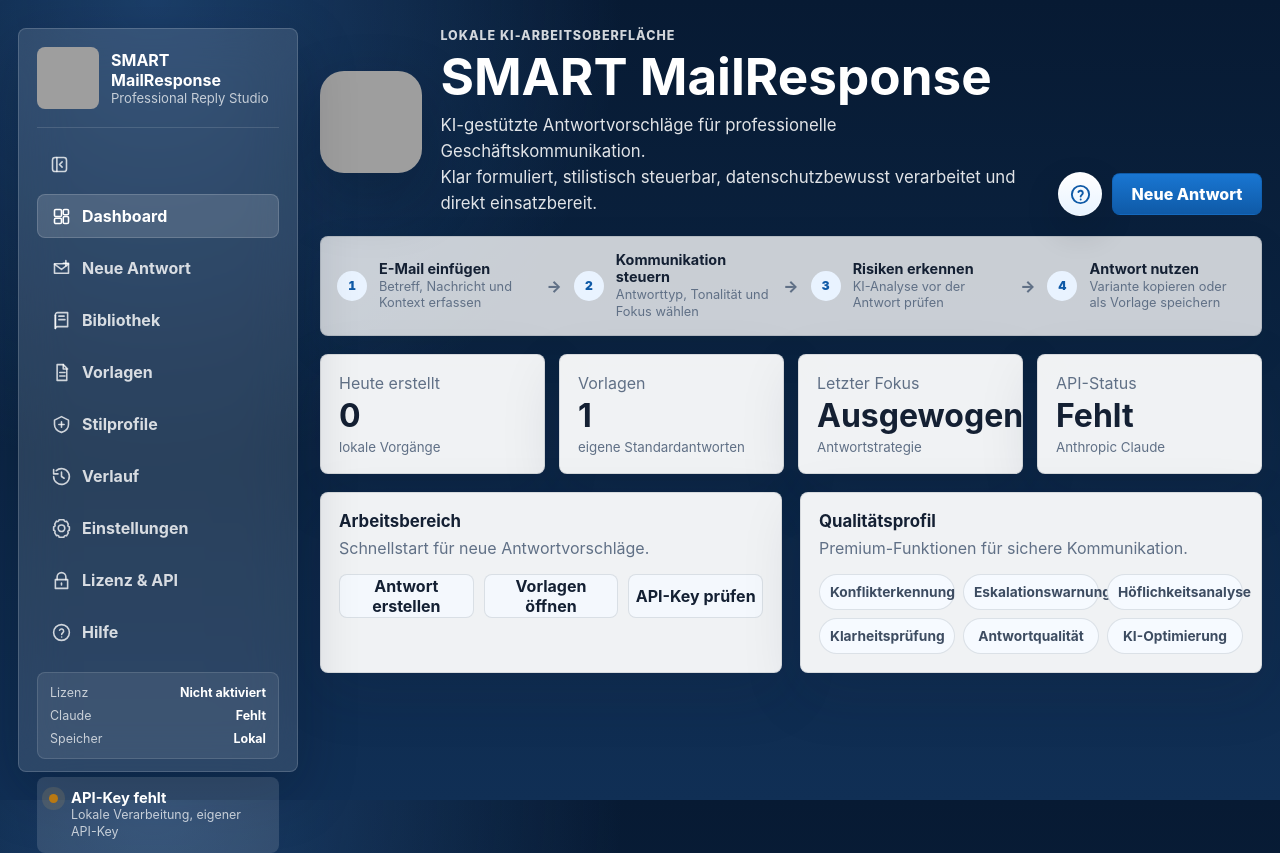
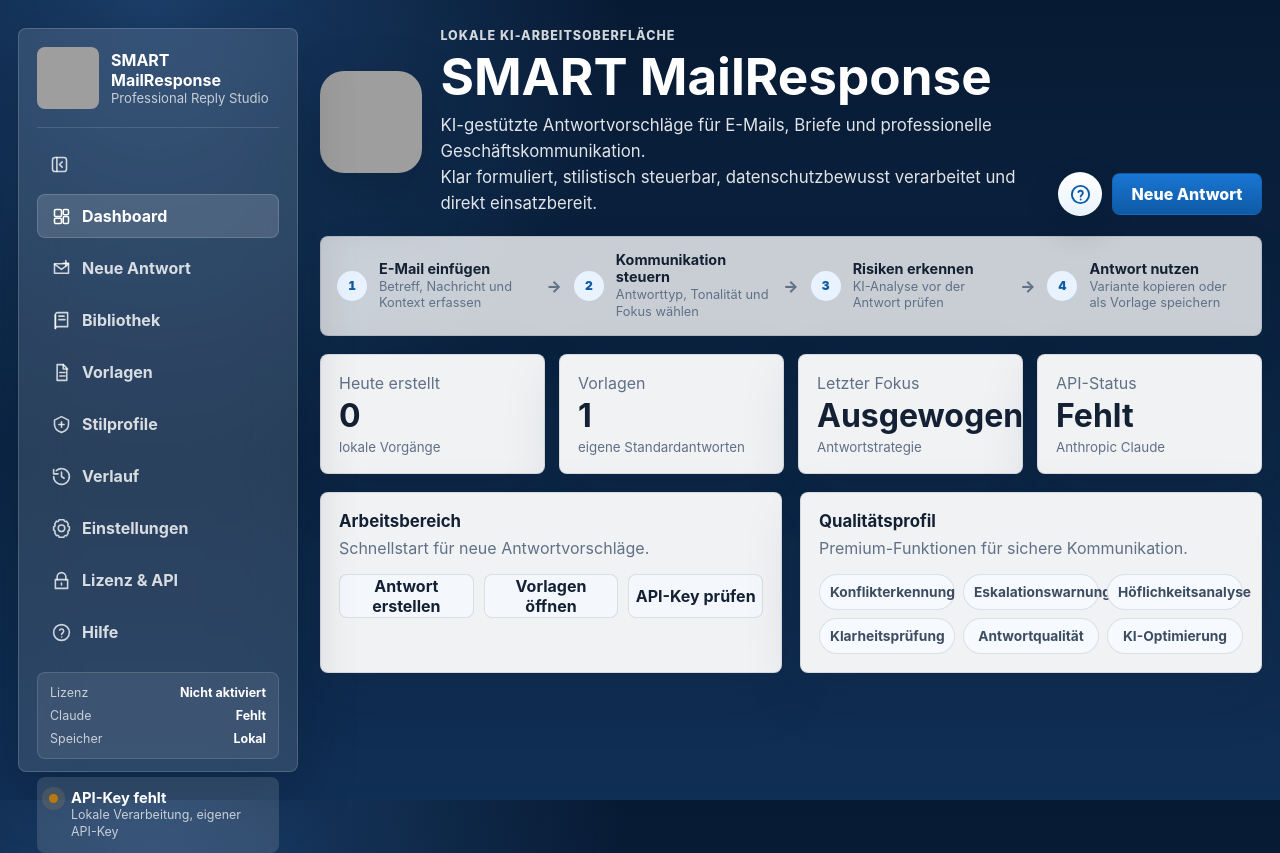
Before and after one commit to BM1964-25/SMART-ReplySuite, an Electron app: page index.html in a window 1280 px wide. Drawn offline with Linux system fonts and the light colour scheme; grey boxes are pictures that could not be loaded.

```diff
--- a/index.html
+++ b/index.html
@@ -402,7 +402,7 @@
           <div>
             <p class="eyebrow">Lokale KI-Arbeitsoberfläche</p>
             <h1>SMART MailResponse</h1>
-            <p class="lead">KI-gestützte Antwortvorschläge für professionelle Geschäftskommunikation.<br>Klar formuliert, stilistisch steuerbar, datenschutzbewusst verarbeitet und direkt einsatzbereit.</p>
+            <p class="lead">KI-gestützte Antwortvorschläge für E-Mails, Briefe und professionelle Geschäftskommunikation.<br>Klar formuliert, stilistisch steuerbar, datenschutzbewusst verarbeitet und direkt einsatzbereit.</p>
           </div>
         </div>
         <div class="header-actions">
```
